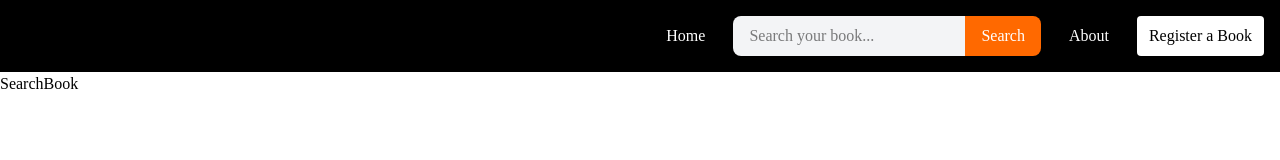
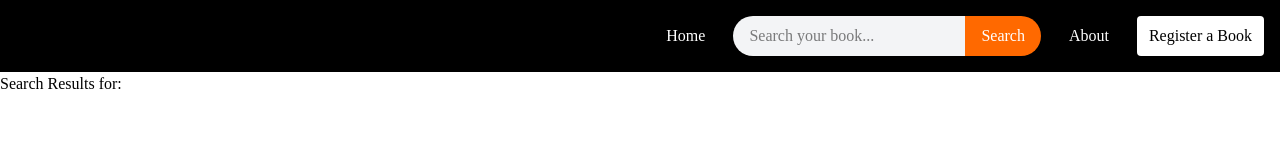
Before and after one commit to sunshine-books/sunshine-books, a React (Vite) app: page /searching in a window 1280 px wide. Shown: the top 160 px of the page. Built offline with nearby package versions, Linux system fonts and the light colour scheme.

Commit message:
add search input available on searchpage

```diff
--- a/src/App.css
+++ b/src/App.css
@@ -16,19 +16,13 @@ body {
     @apply bg-green-800;
 }
 .btn-orange{
-    @apply bg-orange-500 self-center text-white text-center block px-6 py-2 rounded-full transition
+    @apply text-sm text-white text-center block bg-orange-500 self-center  px-6 py-2 rounded-full transition
 }
 .btn-orange:hover{
     @apply bg-orange-700
 }
 .latest-book{
     @apply flex flex-row bg-white bg-contain items-end gap-8 rounded-2xl  overflow-hidden space-y-4 ;
-}
-/* git */
-
-
-.books-list{
-    @apply flex flex-row grid grid-cols-2 gap-16;
 }
 
 .book-card {
--- a/src/components/Navbar.jsx
+++ b/src/components/Navbar.jsx
@@ -1,5 +1,6 @@
 import { Link, useNavigate} from "react-router-dom";
 import { useState } from "react";
+import SearchBooks from "./SearchBooks";
 
 
 function Navbar() {
@@ -38,14 +39,7 @@ function Navbar() {
                     <Link to="/" className="hover:text-gray-700 px-3 py-2 rounded transition">Home</Link>
                     <br></br>
                     {/* INPUT TO SEARCH */}
-                    <div className="flex gap-0">
-                        <input
-                        type="text"
-                        placeholder="Search your book..."
-                        className="bg-gray-100 px-4 py-2 rounded-l-lg text-black"
-                        />
-                        <button onClick={()=>{navigate("/searchbooks")} } className="bg-orange-500 text-white px-4 py-2 rounded-r-lg">Search</button>
-                    </div>
+                    <SearchBooks />
 
                     <Link to="/about" className="hover:text-gray-700 px-3 py-2 rounded transition">About</Link>
                     <br></br>
--- a/src/components/SearchBooks.jsx
+++ b/src/components/SearchBooks.jsx
@@ -1,7 +1,30 @@
-function SearchBooks() {
+import { useNavigate } from "react-router-dom"
+import { useState } from "react";
+
+
+
+function SearchBooks(props) {
+
+    let navigate = useNavigate();
+    const [searchBook, setSearchBook] = useState("");
+
+    const handleSearch = () => {
+        if (searchBook.trim()) {
+            navigate(`/searching?query=${encodeURIComponent(searchBook)}`);
+        }
+    };
+
     return(
-        <div>
-            <h1>This is the SearchBooks</h1>
+        <div >
+            <div className="flex flex-col md:flex-row gap-4 md:gap-0 justify-center w-full">
+                <input
+                    type="text"
+                    placeholder="Search your book..."
+                    className="bg-gray-100 px-4 py-2 rounded-full md:rounded-r-lg text-black"
+                    onChange={(e) => setSearchBook(e.target.value)}
+                />
+                <button onClick={handleSearch}  className="bg-orange-500 text-white px-4 py-2  rounded-full md:rounded-l-lg">Search</button>
+                </div>
         </div>
     )
 }
--- a/src/components/ShowBooks.jsx
+++ b/src/components/ShowBooks.jsx
@@ -16,14 +16,14 @@ function ShowBooks(props) {
     const booksToShow = shuffleArray([...booksWithoutLatest]).slice(0, 2);
 
     return(
-        <div className="books-list">
+        <div className="flex flex-col md:flex-row gap-16">
             {booksToShow.map((booksDetails) => {
                 console.log(booksDetails)
                 return (
                     <div className="book-card" key={booksDetails.id} >
                         <h1 className="book-title">{booksDetails.title}</h1>
                         <img src={booksDetails["cover-img"]} alt={booksDetails.title} className="object-cover" />
-                        <Link class="btn-green" to="/books/:bookId">More details</Link>
+                        <Link className="btn-green" to="/books/:bookId">More details</Link>
                     </div>
                 );
             })}
--- a/src/pages/Home.jsx
+++ b/src/pages/Home.jsx
@@ -4,6 +4,8 @@ import axios from "axios";
 import '../App.css'
 import { Link } from "react-router";
 import ShowBooks from "../components/ShowBooks";
+import SearchBook from "./SearchBook";
+import SearchBooks from "../components/SearchBooks";
 
 
 
@@ -14,9 +16,6 @@ function Home() {
 
 
     //Getting the data from the API and convert to array
-
-
-
 
 
     useEffect(() => {
@@ -53,7 +52,8 @@ function Home() {
 
     //items-center md:items-start w-full md:w-auto text-center md:text-left
     return (
-        <div className="flex flex-col md:flex-row justify-center gap-2 md:gap-4 p-2 md:p-4">
+
+        <div className="flex flex-col md:flex-row justify-center gap-2 md:gap-4 p-4">
             {/* Show the latest book */}
             <div className="latest-book"
                 style={{ backgroundImage: `url(${latestBook["cover-img"]})` }}>
@@ -67,7 +67,6 @@ function Home() {
                         More details
                     </Link>
                 </div>
-
             </div>
 
             {/* Show the rest of the books */}
@@ -76,9 +75,20 @@ function Home() {
                     Do you want to add a new book to our collection?
                     <Link to="/NewBook" className="btn-orange">Register a Book</Link>
                 </div>
+                {/* Do the search */}
+                <div className="flex flex-col content-between gap-8">
+                    <div className="flex flex-col p-8 h-48 justify-center text-center text-xl font-bold gap-8 rounded shadow-xl">
+                         {/* <ShowBooks /> */}
+                        Search for a book in our collection:
+                        <SearchBooks  />
+                        </div>
+                </div>
                 <ShowBooks arrOfBooks={booksToDisplay} latestBook={latestBook} />
+
             </div>
+
         </div>
+
 
     );
 }
--- a/src/pages/NotFound.jsx
+++ b/src/pages/NotFound.jsx
@@ -1,7 +1,7 @@
 function NotFound() {
     return (
-        <div>
-            <p>NotFound</p>
+        <div className="flex items-center justify-center h-screen">
+            <h1 className="text-2xl font-bold">NotFound</h1>
         </div>
     )
 }
--- a/src/pages/SearchBook.jsx
+++ b/src/pages/SearchBook.jsx
@@ -1,7 +1,37 @@
+import { useSearchParams } from "react-router";
+
+
+// useEffect(() => {
+//     axios.get(`${API_URL}/books.json`)
+//         .then(response => {
+//             const booksObj = response.data;
+//             const booksArr = Object.keys(booksObj).map((id) => ({
+//                 id,
+//                 ...booksObj[id]
+//             }))
+//             setBooksToDisplay(booksArr);
+//             console.log(booksArr)
+//         })
+//         .catch(e => console.log("Error getting books from the API...", e));
+// }, []);
+
+
+// //loading items
+// if (booksToDisplay === null) {
+//     return (
+//         <h2>loading</h2>
+//     )
+// }
+
+
 function SearchBook() {
+    const [searchParams] = useSearchParams();
+    const searchBook = searchParams.get("query");
+
+
     return (
         <div>
-            <p>SearchBook</p>
+            <h1>Search Results for: {searchBook}</h1>
         </div>
     )
 }
```
